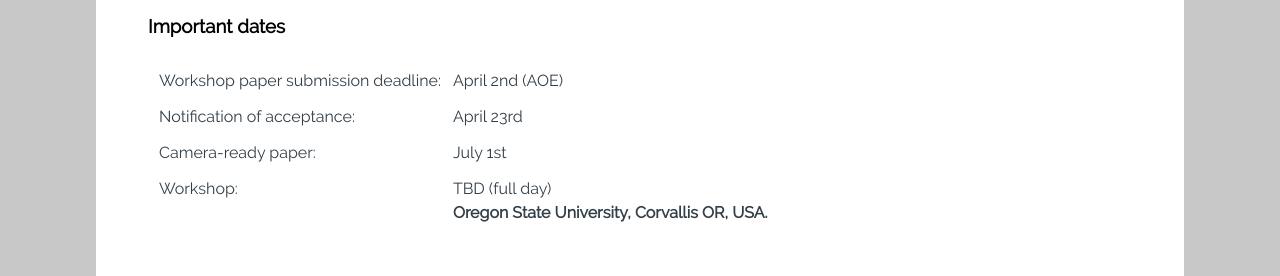
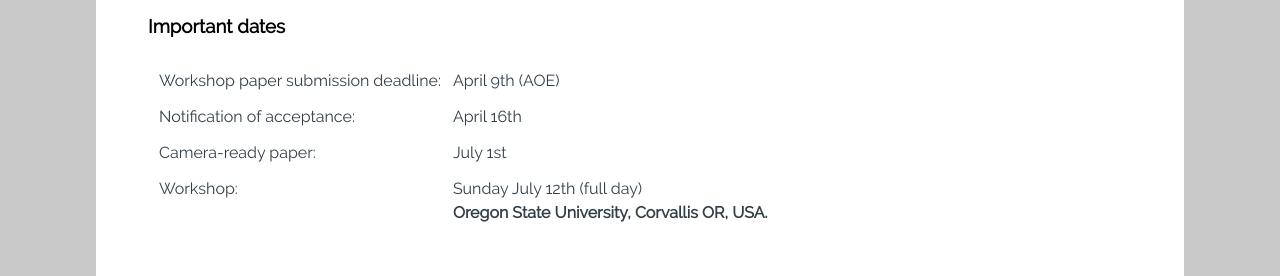
Before and after one commit to socialrobotnavigation/socialrobotnavigation.github.io, a plain HTML site: page index.html in a window 1280 px wide. Shown: the part 1814-2090 px from the top of the page. Drawn offline with Linux system fonts and the light colour scheme.

Commit message:
update important dates

```diff
--- a/index.html
+++ b/index.html
@@ -100,11 +100,11 @@
     <table>
       <tr>
         <th>Workshop paper submission deadline:</th>
-        <th>April 2nd (AOE)</th>
+        <th>April 9th (AOE)</th>
       </tr>
       <tr>
         <th>Notification of acceptance:</th>
-        <th>April 23rd</th>
+        <th>April 16th</th>
       </tr>
       <tr>
         <th>Camera-ready paper:</th>
@@ -112,7 +112,7 @@
       </tr>
       <tr>
         <th>Workshop:</th>
-        <th>TBD (full day)<br/>
+        <th>Sunday July 12th (full day)<br/>
         <b>Oregon State University, Corvallis OR, USA.</b><br/></th>
       </tr>
     </table>
```
